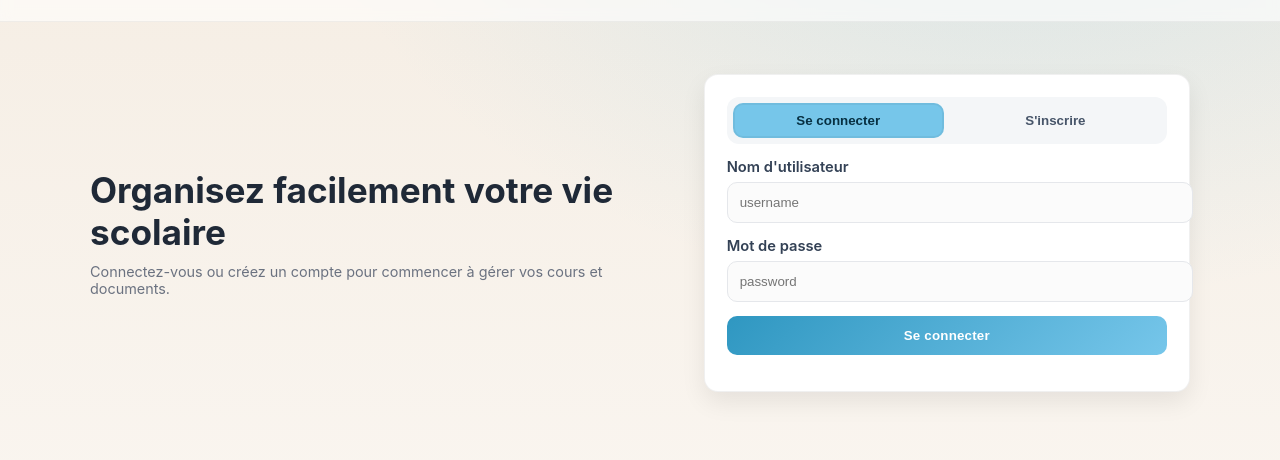
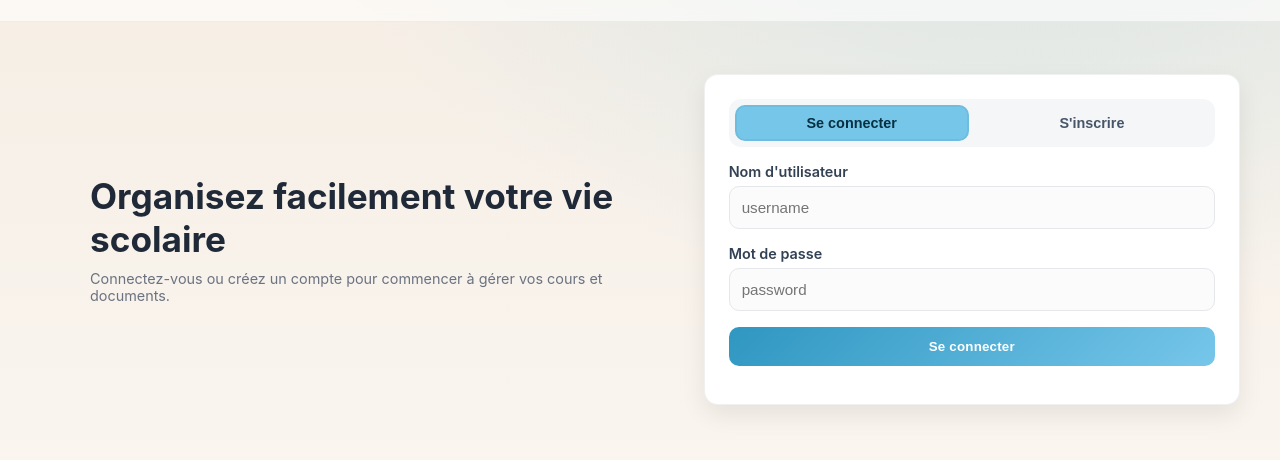
Before and after one commit to TrotiRemi/My_First_WebApp, a plain HTML site: page frontend/index.html in a window 1280 px wide. Shown: the part 96-556 px from the top of the page. Drawn offline with nearby package versions, Linux system fonts and the light colour scheme.

Commit message:
Finitions

```diff
--- a/frontend/index.html
+++ b/frontend/index.html
@@ -51,19 +51,21 @@
 
     .auth-card {
       background: var(--white); border-radius: var(--radius); box-shadow: var(--shadow);
-      padding: 22px; border: 1px solid rgba(0,0,0,0.06);
+      padding: 24px; border: 1px solid rgba(0,0,0,0.06);
+      max-width: 100%;
+      width: 100%;
     }
     .tabs { display: flex; gap: 6px; background: #f4f6f8; border-radius: 12px; padding: 6px; }
     .tab-btn {
-      flex: 1; padding: 10px 12px; border-radius: 10px; border: none; background: transparent; cursor: pointer; font-weight: 600; color: #475569;
+      flex: 1; padding: 10px 12px; border-radius: 10px; border: none; background: transparent; cursor: pointer; font-weight: 600; color: #475569; font-size: 0.9rem;
     }
     .tab-btn.active { background: var(--blue); color: #073042; box-shadow: inset 0 0 0 2px rgba(0,0,0,0.05); }
 
     /* Forms */
-    form { margin-top: 14px; }
-    .form-group { margin-bottom: 14px; }
-    label { display: block; margin-bottom: 6px; font-weight: 600; font-size: 0.92rem; color: #334155; }
-    input, select { width: 100%; padding: 12px 12px; border-radius: 10px; border: 1px solid #e5e7eb; background: #fbfbfb; outline: none; transition: box-shadow .2s, border-color .2s; }
+    form { margin-top: 16px; }
+    .form-group { margin-bottom: 16px; }
+    label { display: block; margin-bottom: 6px; font-weight: 600; font-size: 0.9rem; color: #334155; }
+    input, select { width: 100%; padding: 12px 12px; border-radius: 10px; border: 1px solid #e5e7eb; background: #fbfbfb; outline: none; transition: box-shadow .2s, border-color .2s; font-size: 0.95rem; box-sizing: border-box; }
     input:focus, select:focus { border-color: var(--blue); box-shadow: 0 0 0 4px rgba(118,198,234,0.25); background: #fff; }
 
     .btn { padding: 12px 14px; border-radius: 10px; border: none; cursor: pointer; font-weight: 700; letter-spacing: .2px; }
```
Also changed, not shown: 3 other files.
